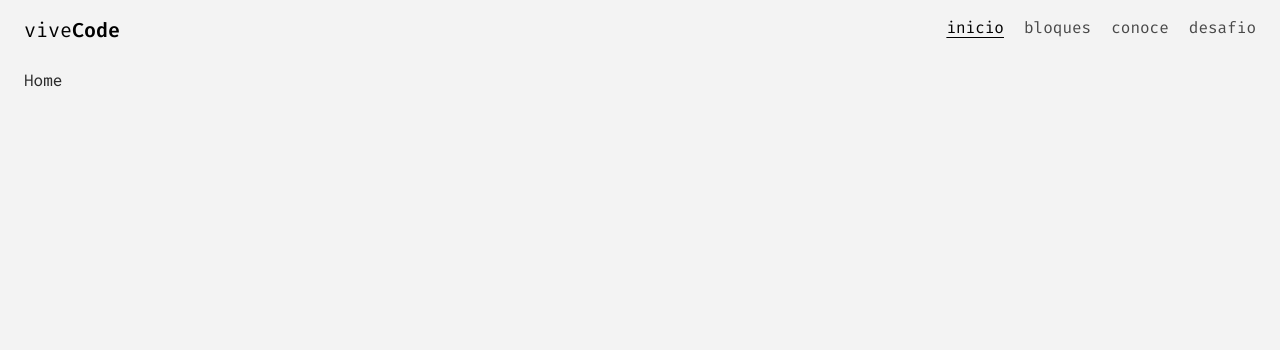
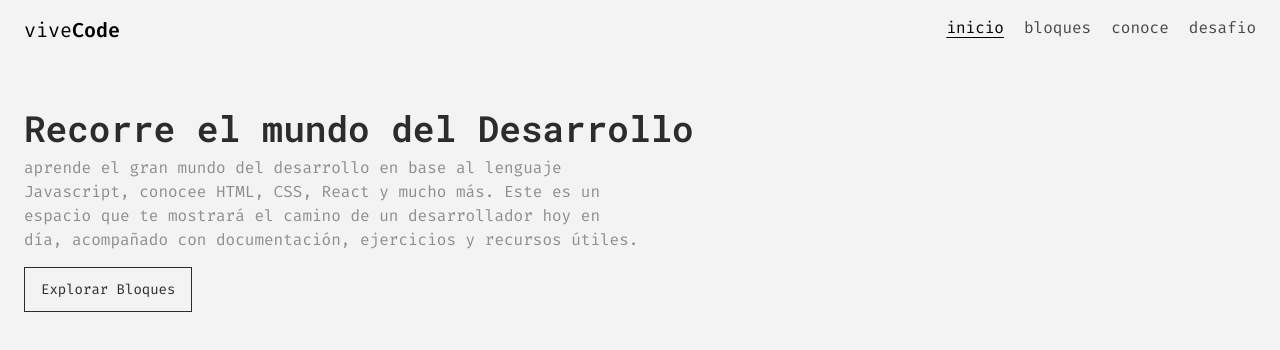
Before and after one commit to INKINSS/vive-code, a Next.js app: page / in a window 1280 px wide. Shown: the top 350 px of the page. Built offline with nearby package versions, Linux system fonts and the light colour scheme; a web font is replaced by a local one.

Commit message:
feat(pages): añade banner principal de ruta de inicio

```diff
--- a/src/app/page.tsx
+++ b/src/app/page.tsx
@@ -1,5 +1,15 @@
+import ActionButton from "@/components/common/actionButtons/ActionButton"
+
 const Home = () => {
-  return <h2>Home</h2>
+  return (
+    <header>
+      <h1 className="mt-16 font-semibold text-xl md:text-4xl">Recorre el mundo del Desarrollo</h1>
+      <p className="w-full md:w-1/2 mt-2 text-customGray">aprende el gran mundo del desarrollo en base al lenguaje Javascript, conocee HTML, CSS, React y mucho más. Este es un espacio que te mostrará el camino de un desarrollador hoy en día, acompañado con documentación, ejercicios y recursos útiles.</p>
+      <div className="mt-6">
+      <ActionButton href="/blocks" text="Explorar Bloques" />
+      </div>
+    </header>
+  )
 }
 
 export default Home
```
